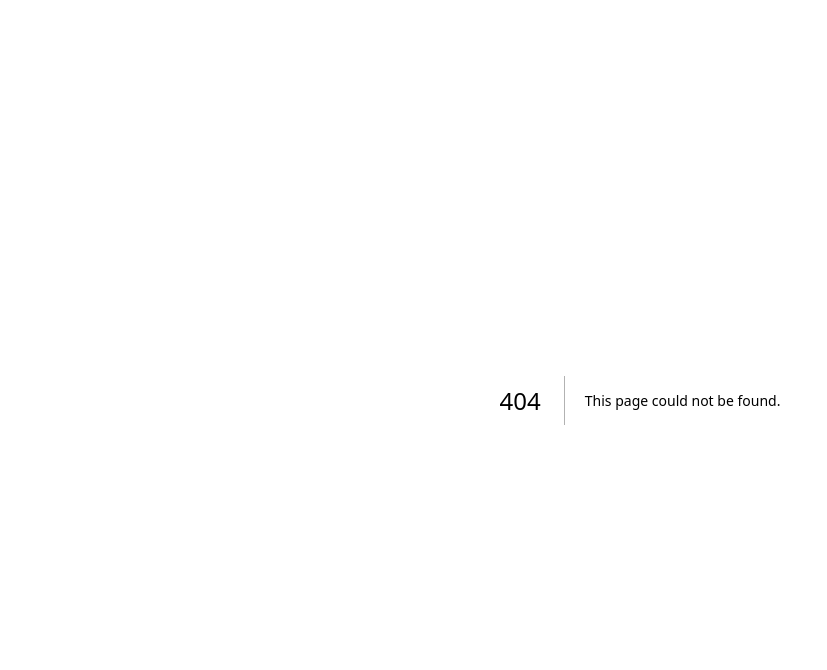
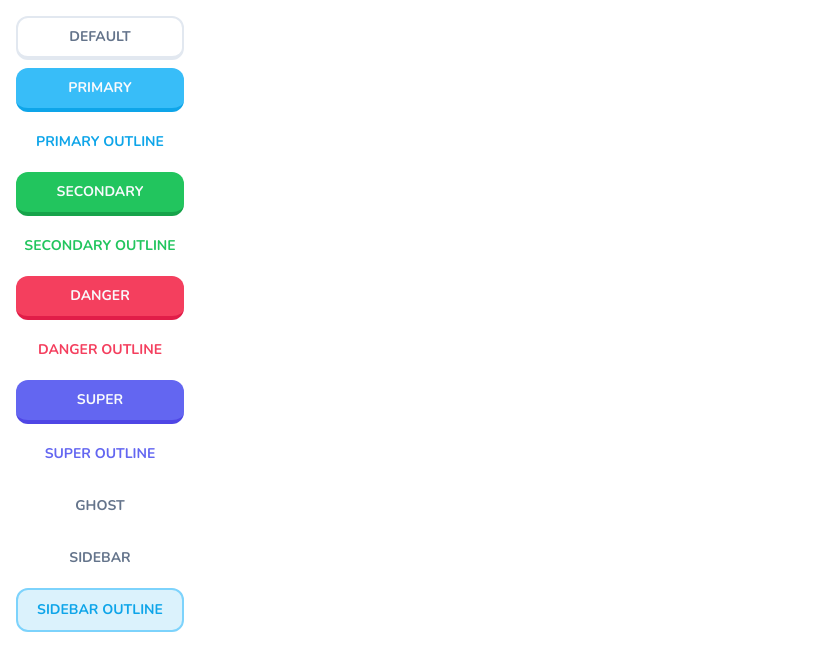
Before and after one commit to jrneliodias/lingo-project, a Next.js app in the folder lingo/: page /buttons in a window 1280 px wide. Before the commit this address had no page. Shown: the top 670 px of the page, without its empty margins (0-827 px from the left). Built offline with nearby package versions, Linux system fonts and the light colour scheme.

Commit message:
feat: create all buttons styles

```diff
--- /dev/null
+++ b/lingo/app/buttons/page.tsx
@@ -0,0 +1,22 @@
+import { Button } from "@/components/ui/button"
+
+const ButtonsPage = () => {
+    return (
+        <div className="flex flex-col space-y-2 p-4 max-w-[200px]">
+            <Button variant="default"> Default</Button>
+            <Button variant="primary"> Primary</Button>
+            <Button variant="primaryOutline"> Primary Outline</Button>
+            <Button variant="secondary"> Secondary</Button>
+            <Button variant="secondaryOutline"> Secondary Outline</Button>
+            <Button variant="danger"> danger</Button>
+            <Button variant="dangerOutline"> danger Outline</Button>
+            <Button variant="super"> super</Button>
+            <Button variant="superOutline"> super Outline</Button>
+            <Button variant="ghost"> ghost</Button>
+            <Button variant="sidebar"> sidebar</Button>
+            <Button variant="sidebarOutline"> sidebar Outline</Button>
+        </div>
+    )
+}
+
+export default ButtonsPage;
--- /dev/null
+++ b/lingo/components/ui/button.tsx
@@ -0,0 +1,61 @@
+import * as React from "react"
+import { Slot } from "@radix-ui/react-slot"
+import { cva, type VariantProps } from "class-variance-authority"
+
+import { cn } from "@/lib/utils"
+
+const buttonVariants = cva(
+  "inline-flex items-center justify-center whitespace-nowrap rounded-xl text-sm font-bold ring-offset-background transition-colors focus-visible:outline-none focus-visible:ring-2 focus-visible:ring-ring focus-visible:ring-offset-2 disabled:pointer-events-none disabled:opacity-50 uppercase traacking-wide",
+  {
+    variants: {
+      variant: {
+        default: "bg-white text-black border-slate-200 border-2 border-b-4 hover:bg-slate-100 text-slate-500 active:border-b-2",
+        primary: "bg-sky-400 text-primary-foreground border-sky-500 border-b-4 hover:bg-sky-400/90  active:border-b-0",
+        primaryOutline: "bg-white text-sky-500  hover:bg-slate-100  ",
+        secondary: "bg-green-500 text-primary-foreground border-green-600 border-b-4 hover:bg-green-500/90  active:border-b-0",
+        secondaryOutline: "bg-white text-green-500  hover:bg-slate-100  ",
+        danger: "bg-rose-500 text-primary-foreground border-rose-600 border-b-4 hover:bg-rose-500/90  active:border-b-0",
+        dangerOutline: "bg-white text-rose-500  hover:bg-slate-100  ",
+        super: "bg-indigo-500 text-primary-foreground border-indigo-600 border-b-4 hover:bg-indigo-500/90  active:border-b-0",
+        superOutline: "bg-white text-indigo-500  hover:bg-slate-100  ",
+        ghost: "bg-transparent text-slate-500  hover:bg-slate-100  borde-0 border-tranparent",
+        sidebar: "bg-trasnparent-500 text-slate-500 border-transparent border-2 hover:bg-slate-100  transition-none",
+        sidebarOutline: "bg-sky-500/15 text-trasnparent-500  hover:bg-sky-500/20 border-2 border-sky-300 text-sky-500 transition-none",
+
+      },
+      size: {
+        default: "h-11 px-4 py-2",
+        sm: "h-9 px-3",
+        lg: "h-12 px-8",
+        icon: "h-10 w-10",
+        rounded: 'rounded-full'
+      },
+    },
+    defaultVariants: {
+      variant: "default",
+      size: "default",
+    },
+  }
+)
+
+export interface ButtonProps
+  extends React.ButtonHTMLAttributes<HTMLButtonElement>,
+  VariantProps<typeof buttonVariants> {
+  asChild?: boolean
+}
+
+const Button = React.forwardRef<HTMLButtonElement, ButtonProps>(
+  ({ className, variant, size, asChild = false, ...props }, ref) => {
+    const Comp = asChild ? Slot : "button"
+    return (
+      <Comp
+        className={cn(buttonVariants({ variant, size, className }))}
+        ref={ref}
+        {...props}
+      />
+    )
+  }
+)
+Button.displayName = "Button"
+
+export { Button, buttonVariants }
```
